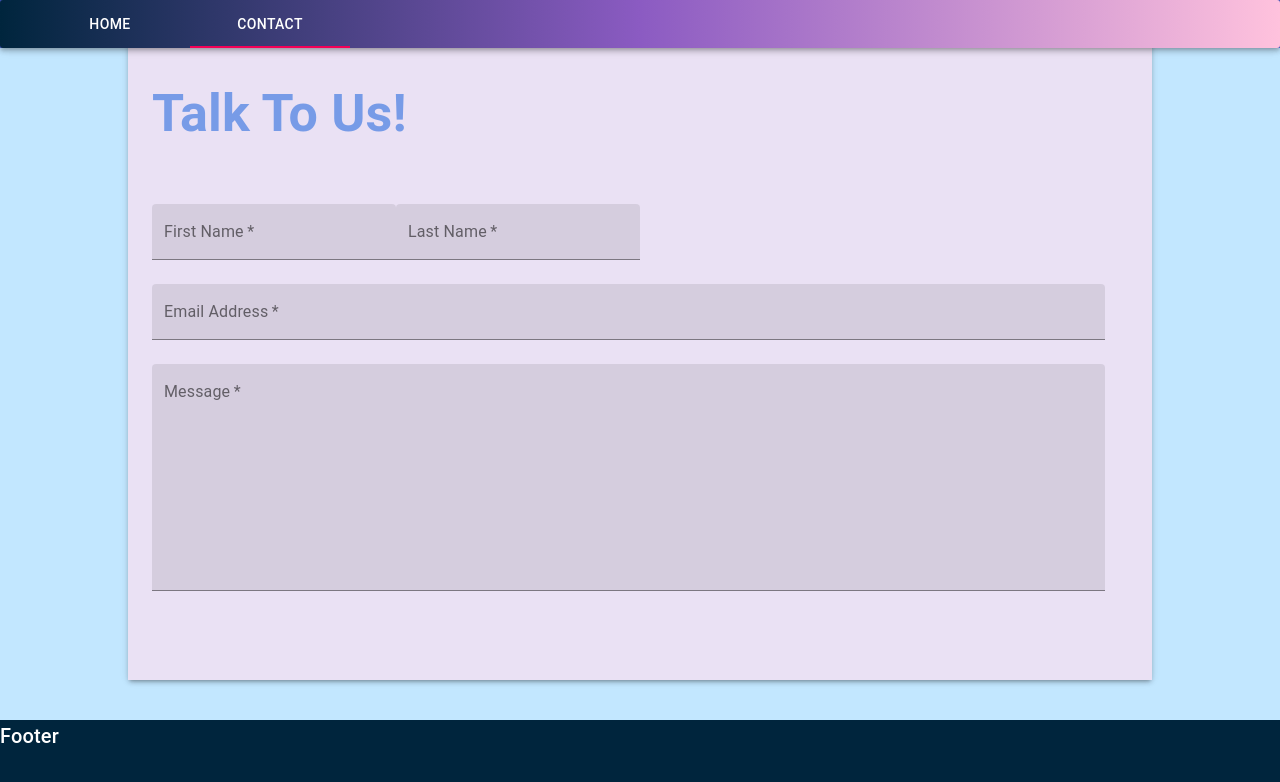
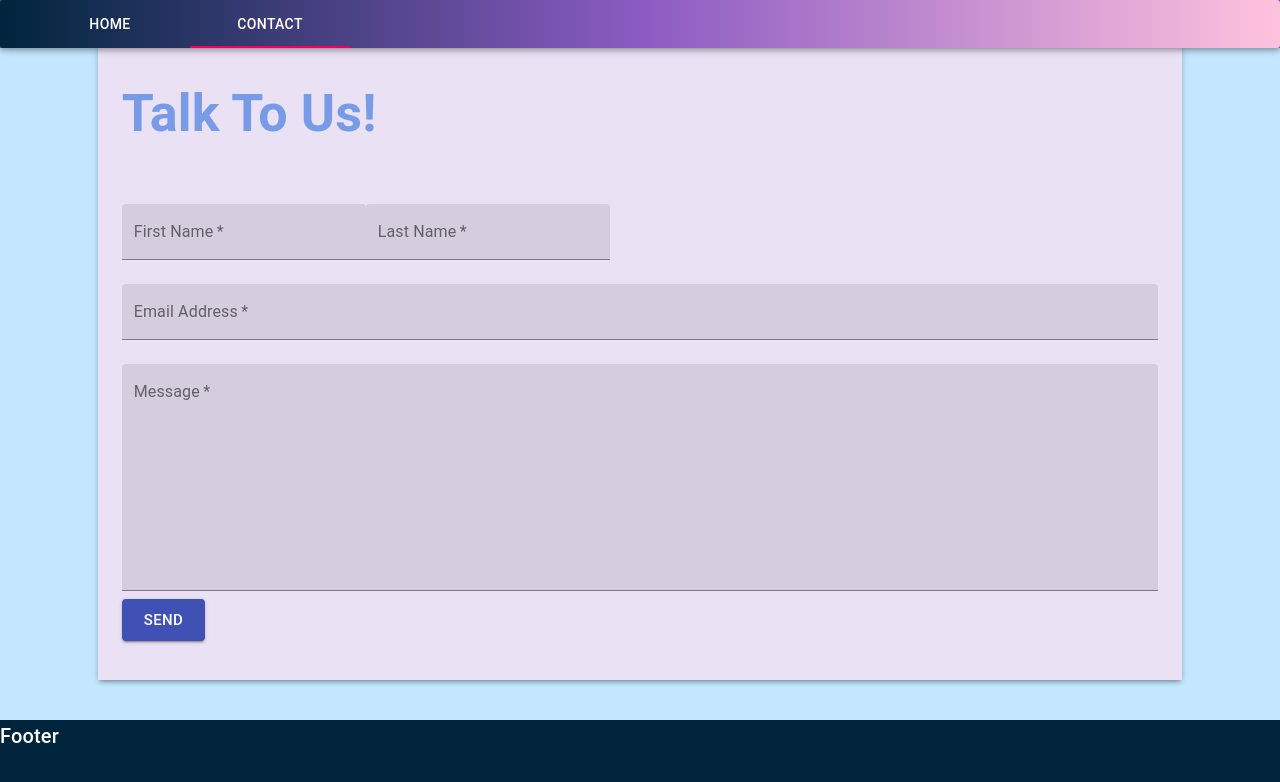
Before and after one commit to PolymorphMT/cold-banana-dev-test, a React (Create React App) app in the folder cb-test-app/: page / in a window 1280 px wide. Both pictures are taken after a click on the tab "CONTACT". Shown: the top 782 px of the page. Built offline with nearby package versions, Linux system fonts and the light colour scheme.

Commit message:
Minor: Add button to contact form

```diff
--- a/cb-test-app/src/ContactPage.js
+++ b/cb-test-app/src/ContactPage.js
@@ -4,7 +4,7 @@ import React from "react";
 import TextField from '@material-ui/core/TextField';
 import './index.css';
 import './App.css';
-import {Container} from "@material-ui/core";
+import {Button, Container} from "@material-ui/core";
 
 export default class ContactPage extends React.Component {
     render() {
@@ -30,6 +30,8 @@ export default class ContactPage extends React.Component {
                             margin="normal"
                             fullWidth
                         />
+                        <Button onClick={() => { alert('Sent') }} variant="contained" color="primary"
+                                size="large">Send</Button>
                     </form>
                 </div>
             </Container>
```
